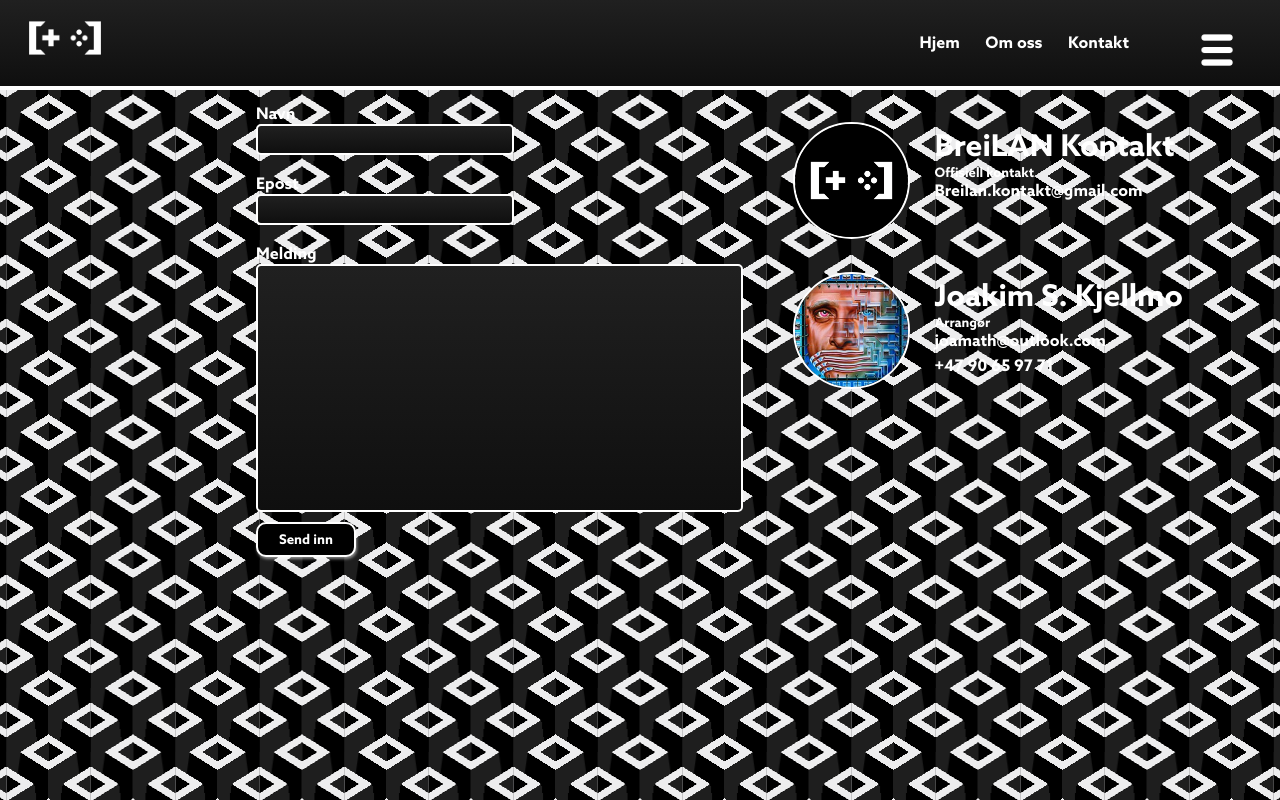
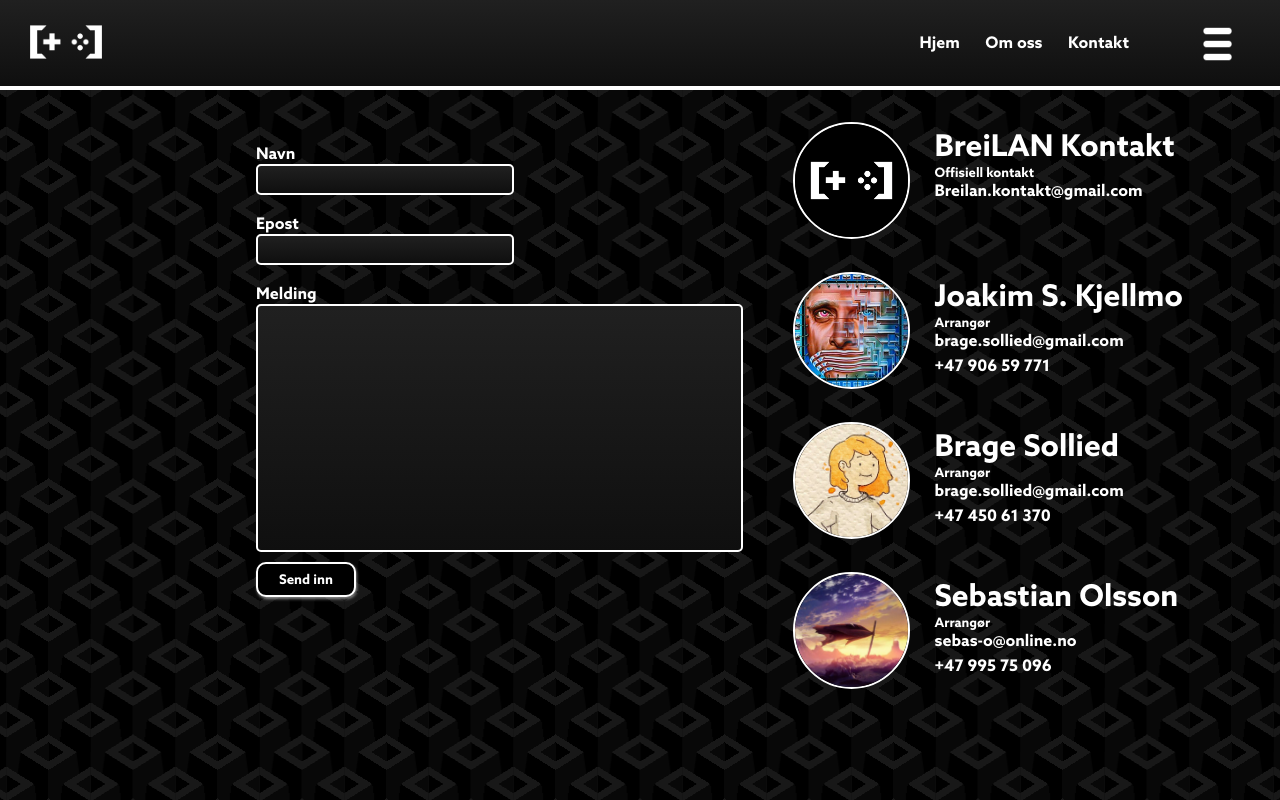
Before and after one commit to Fri5nd/BreilanNettside, a Flask app: page /kontakt_oss in a window 1280 px wide. Run offline with Flask 3, Linux system fonts and the light colour scheme; parts of the project's set-up code (start-up, migrations or seed data) failed here and were passed over.

Commit message:
last non-live version; added contacts, remover browser zooming function >:D

```diff
--- a/config.py
+++ b/config.py
@@ -8,7 +8,7 @@
             return 'sqlite:///database.sqlite'
         case _ :
             print(f"running on {operatingSystem}", file=sys.stderr)
-            return 'sqlite://instance/database.sqlite'
+            return 'sqlite:///instance/database.sqlite'
 
 
 class CONFIG:
--- a/static/css/style.css
+++ b/static/css/style.css
@@ -22,9 +22,9 @@
     color: white;
     font-family: AzoSans-Bold;
     --u: 5px;
-    --c1: #ededee;
+    --c1: #181818;
     --c2: #000000;
-    --c3: #1e1e1e;
+    --c3: #080808;
     --gp: 50% / calc(var(--u) * 16.9) calc(var(--u) * 12.8);
     background: conic-gradient(
           from 122deg at 50% 85.15%,
@@ -120,7 +120,7 @@
     width: 10vw;
     height: 4vh;
     margin: 0;
-    margin-top: 2vh;
+    margin-top: 1vh;
     box-shadow: 0 0;
 }
 
@@ -153,9 +153,9 @@
 }
 
 .navBars {
-    height: 50px;
-    width: 50px;
-    margin-top: 25px;
+    height: 6.5vh;
+    width: 3.5vw;
+    margin-top: 2.25vh;
 }
 
 #navBar3 {
@@ -226,19 +226,24 @@
 
 #aboutUsSection {
     width: 100%;
-    height: 500px;
+    height: 70vh;
     display: flex;
     flex-direction: column;
     align-items: center;
 }
 
+#aboutUsSection h1 {
+    font-size: 4vh;
+}
+
 #aboutUsImage {
-    height: 200px;
-    width: 200px;
+    height: 25vh;
+    width: 14vw;
 }
 
 #aboutUs {
-    width: 500px;
+    width: 35vw;
+    font-size: 2vh;
 }
 
 #contactSection {
@@ -256,6 +261,7 @@
     flex-direction: column;
     padding-top: 15px;
     margin-left: 20%;
+    margin-top: 5vh;
 }
 
 .textSubmit {
@@ -300,6 +306,8 @@
     width: 500px;
     height: 100%;
     padding-top: 15px;
+    display: flex;
+    flex-direction: column;
 }
 
 .contactSlide {
@@ -344,14 +352,15 @@
 }
 
 #loggedInUser {
-    margin: 0;
-    margin-left: 25px;
-    font-size: 2vh;
+    margin-top: 3.5vh;
+    margin-left: 2vw;
+    font-size: 2.5vh;
 }
 
 #BreiLANLogo {
     height: 10vh;
-    margin-left: 25px;
+    margin-left: 2vw;
+    margin-top: 1vh;
 }
 
 .navButton {
--- a/templates/admin_panel.html
+++ b/templates/admin_panel.html
@@ -69,9 +69,9 @@
         <a href="{{ tournament.linkToForms }}" class="signUpLink">Påmelding</a>
         <div id="adminButtons">
           <form action="{{url_for('delete_tournament', tournament_id=tournament.id)}}" method="post">
-            <button type="submit" class="button" id="deleteTaskButton">Slett oppgave</button>
+            <button type="submit" class="button" id="deleteTaskButton">Slett turnering</button>
           </form>
-          <button onclick="showEditForm(this)" class="button" id="deleteTaskButton">Edit Tournament</button>
+          <button onclick="showEditForm(this)" class="button" id="deleteTaskButton">Rediger turnering</button>
         </div>
         <h1 style="display: none;">{{ tournament.id }}</h1>
       </article>
@@ -107,7 +107,7 @@
       </label>
       <input type="text" name="tournamentLinkForm" id="tournamentLinkForm" class="textField">
 
-      <button type="submit" class="button" id="addTournamentButton">add tournament</button>
+      <button type="submit" class="button" id="addTournamentButton">Rediger</button>
 
     </form>
 
--- a/templates/kontakt.html
+++ b/templates/kontakt.html
@@ -84,8 +84,30 @@
           <div class="contact">
             <h1>Joakim S. Kjellmo</h1>
             <h2>Arrangør</h2>
-            <p>joamath@outlook.com</p>
-            <p>+47 90 65 97 71</p>
+            <p>brage.sollied@gmail.com</p>
+            <p>+47 906 59 771</p>
+          </div>
+        </div>
+        <div class="contactSlide">
+          <div class="contactImgDiv">
+            <img src="../static/images/Bargus.jpg" class="contactImage">
+          </div>
+          <div class="contact">
+            <h1>Brage Sollied</h1>
+            <h2>Arrangør</h2>
+            <p> brage.sollied@gmail.com</p>
+            <p>+47 450 61 370 </p>
+          </div>
+        </div>
+        <div class="contactSlide">
+          <div class="contactImgDiv">
+            <img src="../static/images/Sebas.jpg" class="contactImage">
+          </div>
+          <div class="contact">
+            <h1>Sebastian Olsson</h1>
+            <h2>Arrangør</h2>
+            <p>sebas-o@online.no</p>
+            <p>+47 995 75 096</p>
           </div>
         </div>
       </div>
```
Also changed, not shown: instance/database.sqlite, static/images/Bargus.jpg (added), static/images/Sebas.jpg (added).
